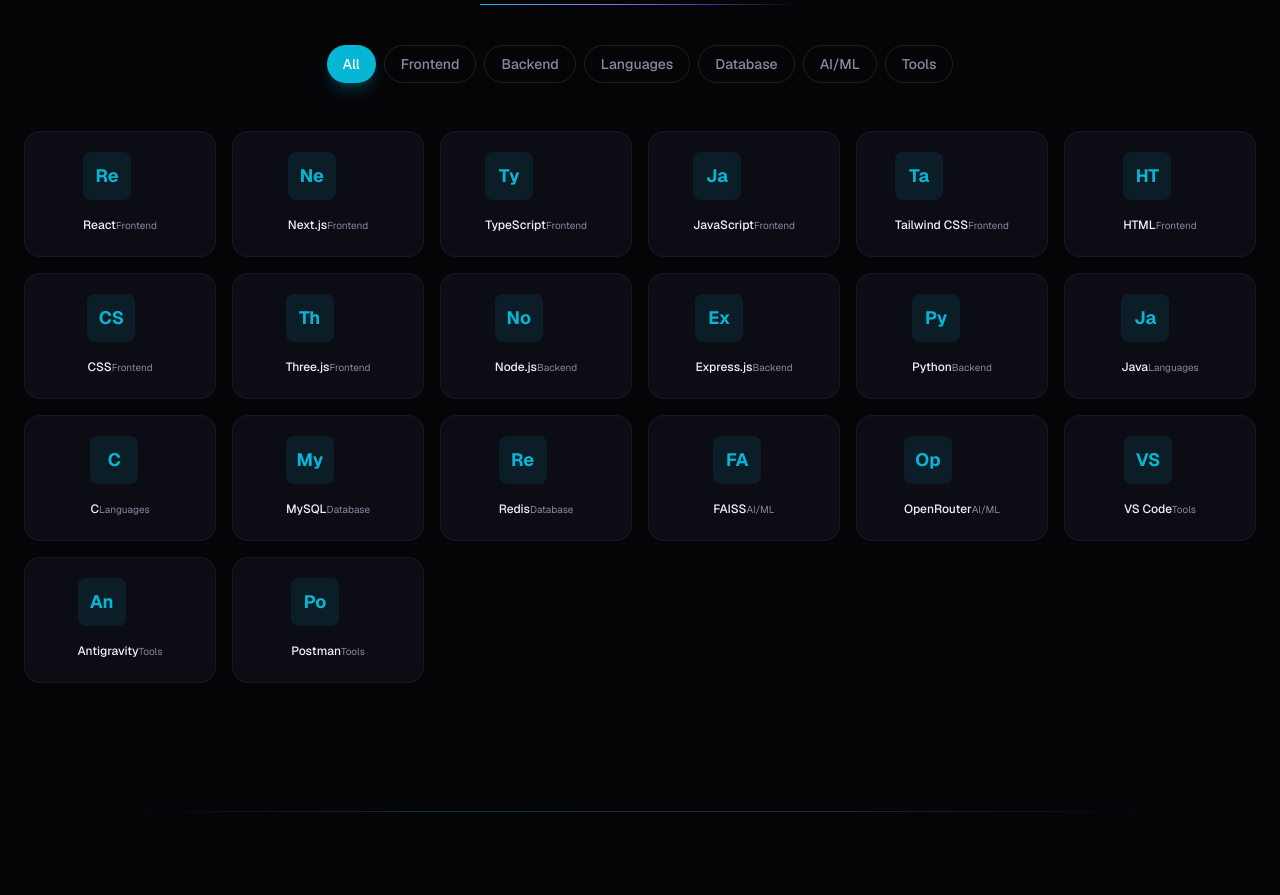
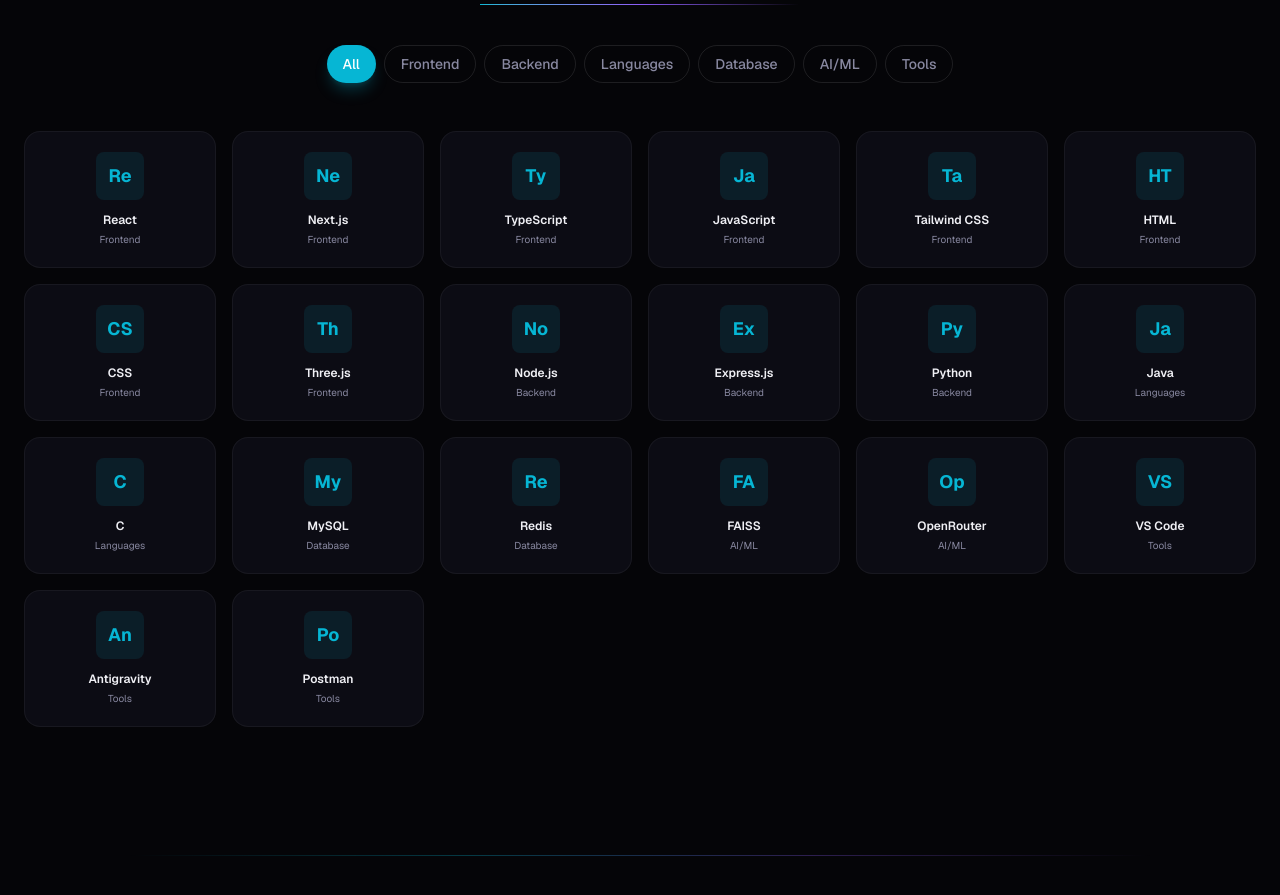
Before and after one commit to hariprakash0804/portfolio, a Next.js app: page / in a window 1280 px wide. Shown: the part 4820-5715 px from the top of the page. Built offline with nearby package versions, Linux system fonts and the light colour scheme.

Commit message:
some fixes

```diff
--- a/src/components/TechStack.tsx
+++ b/src/components/TechStack.tsx
@@ -69,12 +69,14 @@
                 exit={{ opacity: 0, scale: 0.8 }}
                 whileHover={{ y: -6, scale: 1.05 }}
               >
-                <SpotlightCard className="flex flex-col items-center justify-center p-5 text-center h-full">
-                  <div className="mb-3 flex h-12 w-12 items-center justify-center rounded-lg bg-accent/10 text-lg font-bold text-accent transition-all group-hover:bg-accent/20 group-hover:scale-110">
-                    {tech.name.slice(0, 2)}
+                <SpotlightCard className="h-full">
+                  <div className="flex flex-col items-center justify-center p-5 text-center">
+                    <div className="mb-3 flex h-12 w-12 items-center justify-center rounded-lg bg-accent/10 text-lg font-bold text-accent transition-all group-hover:bg-accent/20 group-hover:scale-110">
+                      {tech.name.slice(0, 2)}
+                    </div>
+                    <div className="text-xs font-semibold text-foreground">{tech.name}</div>
+                    <div className="mt-1 text-[10px] text-muted">{tech.category}</div>
                   </div>
-                  <span className="text-xs font-medium text-foreground">{tech.name}</span>
-                  <span className="mt-0.5 text-[10px] text-muted">{tech.category}</span>
                 </SpotlightCard>
               </motion.div>
             ))}
```
